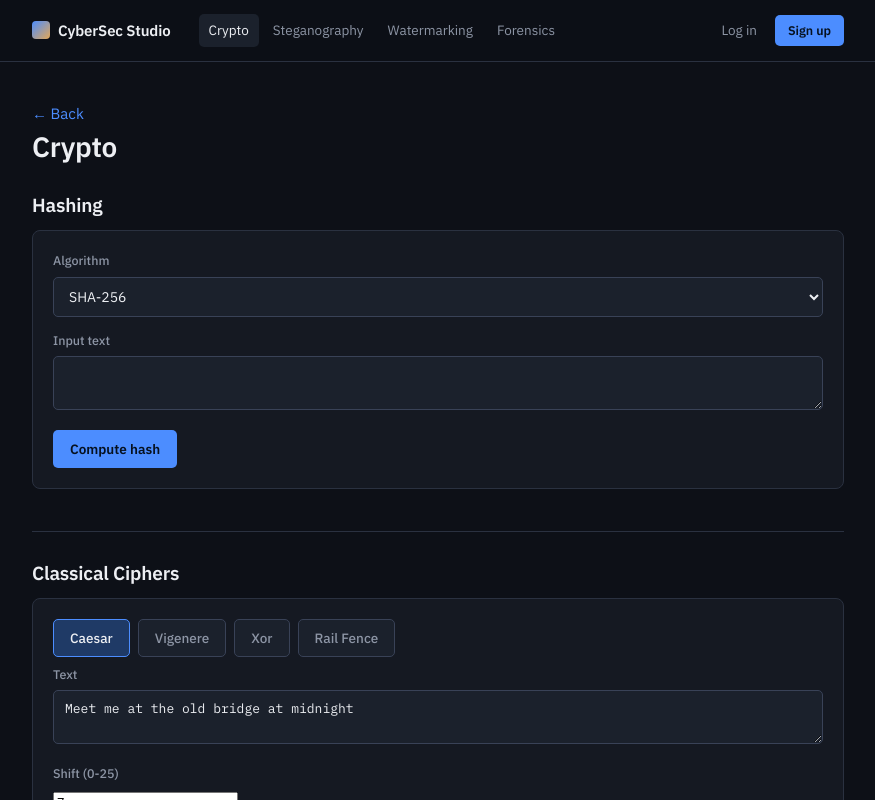
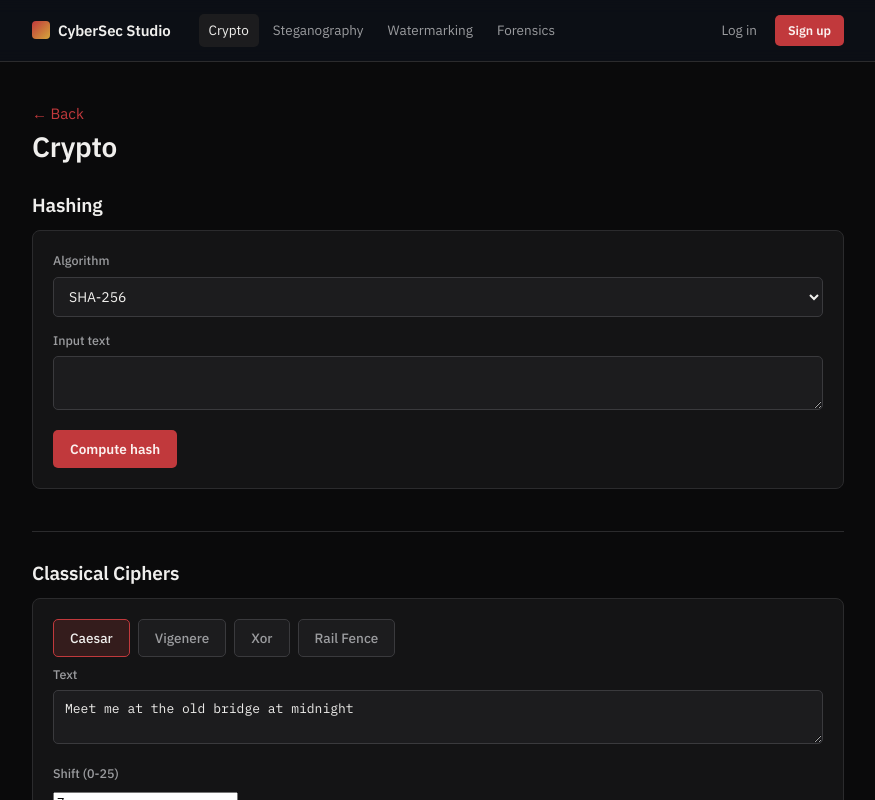
Before and after one commit to steppah12/cybersec-studio-web, a Next.js app: page /crypto in a window 1280 px wide. Shown: the top 800 px of the page, without its empty margins (202-1077 px from the left). Built offline with nearby package versions, Linux system fonts and the light colour scheme; no server answers.

Commit message:
Switch accent color from blue to garnet red, near-black background

```diff
--- a/src/app/globals.css
+++ b/src/app/globals.css
@@ -1,26 +1,26 @@
 :root {
   /* Color */
-  --bg: #0d1017;
-  --surface: #151922;
-  --surface-raised: #1b212c;
-  --border: #2a3140;
-  --border-strong: #394257;
+  --bg: #0a0a0b;
+  --surface: #141415;
+  --surface-raised: #1c1c1e;
+  --border: #2b2b2d;
+  --border-strong: #3a3a3d;
 
-  --text-primary: #edeff3;
-  --text-secondary: #8d95a5;
-  --text-muted: #5c6577;
+  --text-primary: #f0efed;
+  --text-secondary: #9b9c9f;
+  --text-muted: #636366;
 
-  --accent: #4c8dff;
-  --accent-dim: #1f3a66;
-  --accent-hover: #6ba0ff;
+  --accent: #c1393c;
+  --accent-dim: #341c1c;
+  --accent-hover: #d65a53;
 
-  --warm: #e3a857;
-  --warm-dim: #4a3a20;
+  --warm: #d4a73b;
+  --warm-dim: #3a2f16;
 
   --success: #3fbf7f;
   --success-dim: #17301f;
-  --error: #e5636f;
-  --error-dim: #3a1a1e;
+  --error: #e2673d;
+  --error-dim: #3a2418;
 
   /* Type */
   --font-ui: "IBM Plex Sans", "Segoe UI", sans-serif;
@@ -257,7 +257,7 @@ button:disabled {
 .btn-primary,
 button.btn-primary {
   background: var(--accent);
-  color: #06111f;
+  color: #fbf1ef;
   font-weight: 600;
 }
 .btn-primary:hover:not(:disabled) {
```
